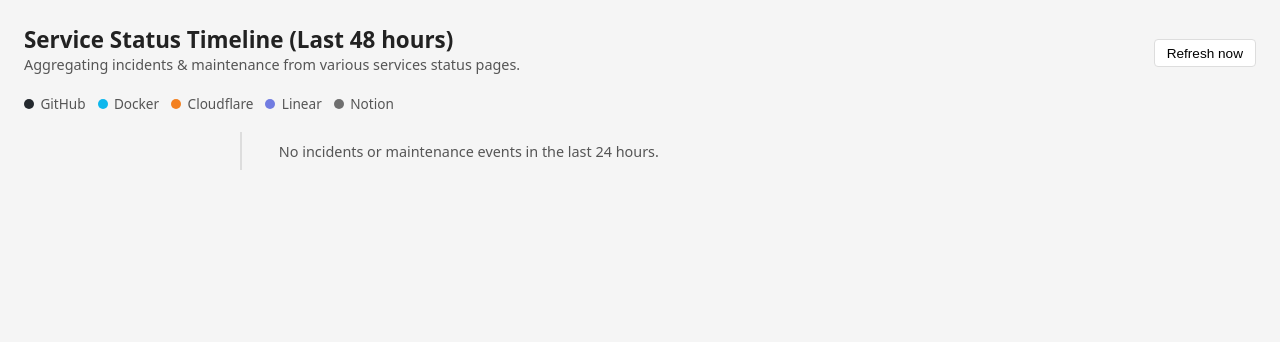
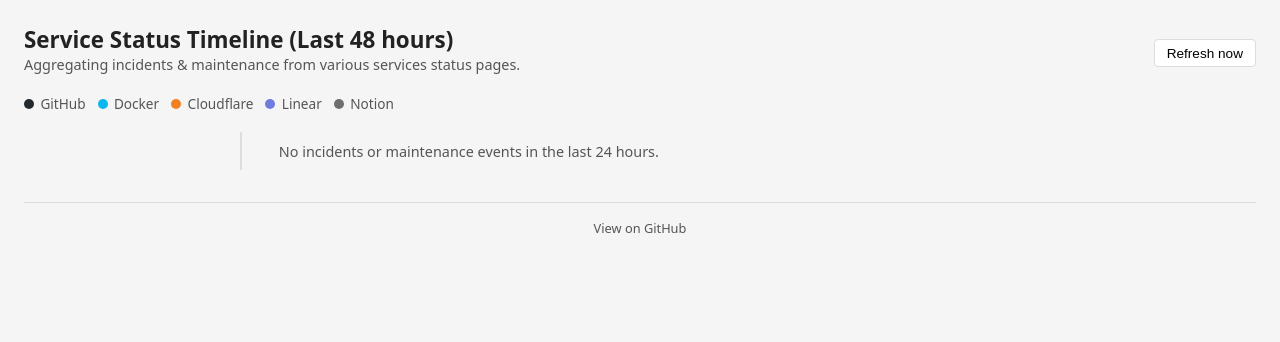
Before and after one commit to jfadelhaye/incident_monitoring, a Flask app: page / in a window 1280 px wide. Shown: the top 342 px of the page. Run offline with Flask 3, Linux system fonts and the light colour scheme; data that the repository does not hold is empty; parts of the project's set-up code (start-up, migrations or seed data) failed here and were passed over.

Commit message:
update doc

```diff
--- a/app/templates/index.html
+++ b/app/templates/index.html
@@ -176,6 +176,24 @@
       color: #b00020;
     }
 
+    footer {
+      margin-top: 2rem;
+      text-align: center;
+      padding: 1rem;
+      border-top: 1px solid var(--border);
+      color: var(--text-muted);
+      font-size: 0.8rem;
+    }
+
+    footer a {
+      color: var(--text-muted);
+      text-decoration: none;
+    }
+
+    footer a:hover {
+      text-decoration: underline;
+    }
+
     @media (max-width: 600px) {
       body {
         padding: 1rem;
@@ -343,5 +361,13 @@
     // initial load
     loadEvents();
   </script>
+
+  <footer>
+    <p>
+      <a href="https://github.com/jfadelhaye/incident_monitoring" target="_blank" rel="noopener noreferrer">
+        View on GitHub
+      </a>
+    </p>
+  </footer>
 </body>
 </html>
```
Also changed, not shown: README.md.
